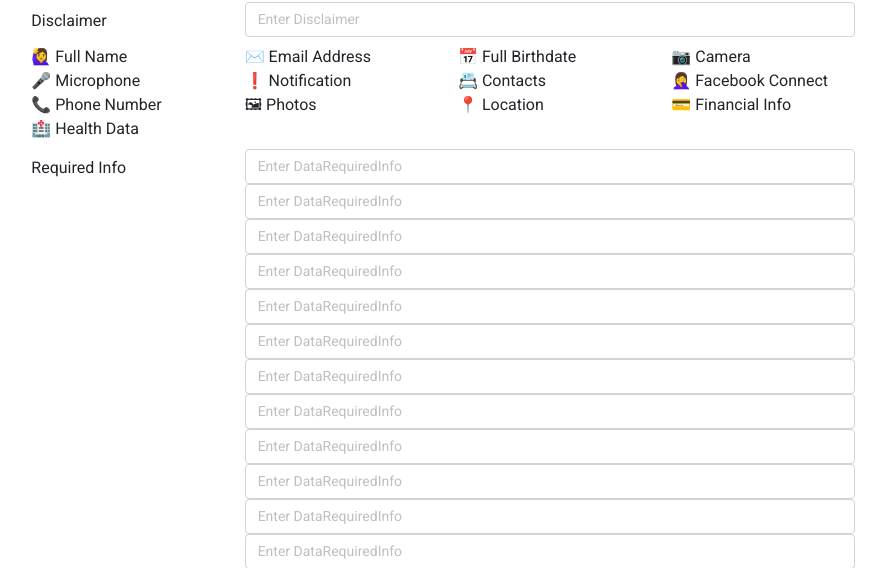
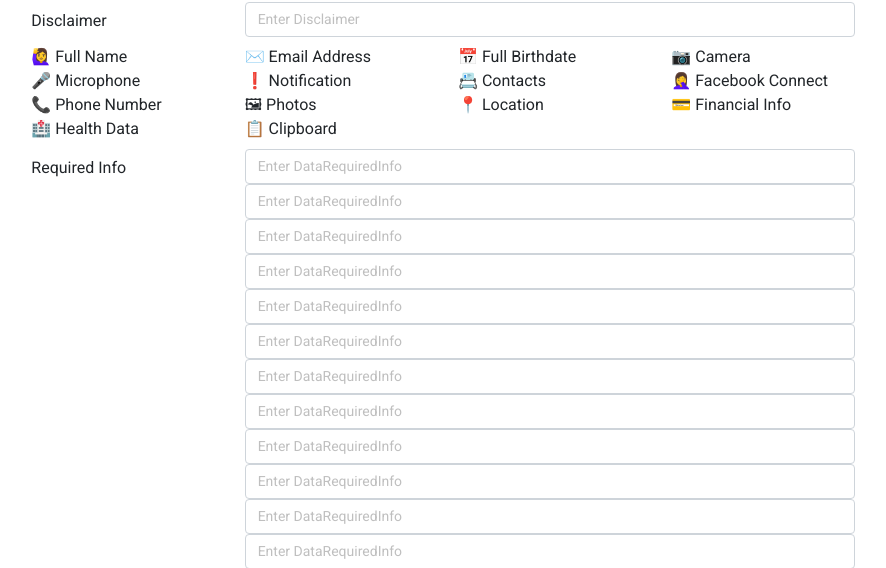
Before and after one commit to confirmedcode/Admin, a Node project: template code/views/reviews-new.hbs in a window 1280 px wide. Shown: the part 577-1145 px from the top of the page, without its empty margins (197-1083 px from the left). Run offline with Node 20 templates, Linux system fonts and the light colour scheme; the template is opened without the code that fills it, so the values that code supplies are empty; some libraries are stand-ins or nearby versions.

Commit message:
Add Clipboard

```diff
--- a/code/views/reviews-edit.hbs
+++ b/code/views/reviews-edit.hbs
@@ -121,6 +121,7 @@
             <p class="col-3 my-0 py-0">🏠 Physical Address</p>
             <p class="col-3 my-0 py-0">💳 Financial Info</p>
             <p class="col-3 my-0 py-0">🏥 Health Data</p>
+            <p class="col-3 my-0 py-0">📋 Clipboard</p>
           </div>
 
           <div class="form-group row mb-0 pb-2">
--- a/code/views/reviews-new.hbs
+++ b/code/views/reviews-new.hbs
@@ -118,6 +118,7 @@
             <p class="col-3 my-0 py-0">📍 Location</p>
             <p class="col-3 my-0 py-0">💳 Financial Info</p>
             <p class="col-3 my-0 py-0">🏥 Health Data</p>
+            <p class="col-3 my-0 py-0">📋 Clipboard</p>
           </div>
 
           <div class="form-group row mb-0 pb-2">
```
